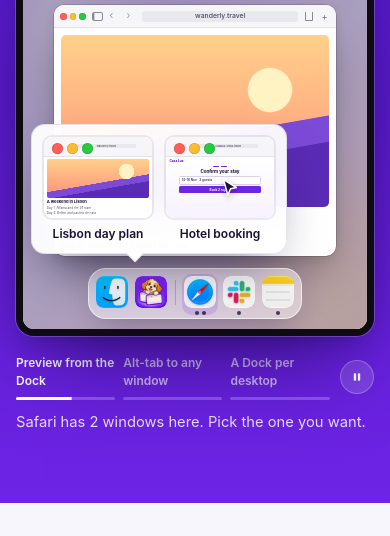
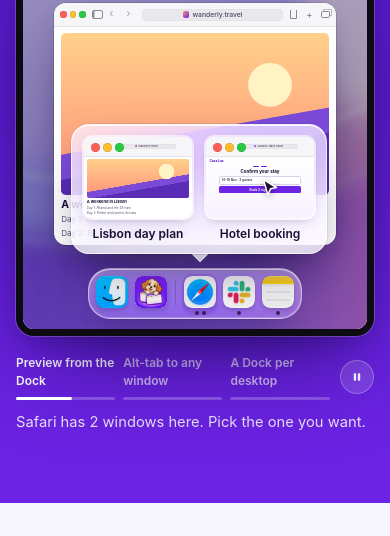
Before and after one commit to KIKOmanasijev/DockWindow, a plain HTML site: page landing/index.html in a window 390 px wide. Shown: the part 877-1413 px from the top of the page. Drawn offline with Linux system fonts and the light colour scheme.

Commit message:
Show the Dock resize pill only for resize intent; refine the landing walkthrough
- Native: pressing or holding an app icon no longer shows the resize pill. It appears only
  while hovering or dragging the Dock's resize edge.
- Landing: centre the Dock preview and its tail on the hovered icon (layout offsets are now
  summed up to the screen), keep windows clear of the Dock, add original macOS-style
  wallpapers, glass Dock/preview/menu bar, layered window shadows, Safari toolbar details,
  and keep the shortcut keys off the switcher tiles on phones.

```diff
--- a/landing/script.js
+++ b/landing/script.js
@@ -31,7 +31,6 @@
   const cam = $("[data-cam]");
   const desk = $("[data-desk]");
   const dock = $("[data-dock]");
-  const dockWrap = dock.parentElement;
   const switcher = $("[data-switcher]");
   const tilesEl = $("[data-tiles]");
   const preview = $("[data-preview]");
@@ -60,12 +59,12 @@
   const initialWindows = () => ({
     1: [
       { id: "s1", app: "safari", view: "trip", title: "Lisbon day plan", url: "wanderly.travel" },
-      { id: "s2", app: "safari", view: "booking", title: "Hotel booking", url: "casaluz-stays.travel" },
+      { id: "s2", app: "safari", view: "booking", title: "Hotel booking", url: "casaluz-stays.travel", fav: "#b48cff" },
       { id: "k1", app: "slack", view: "slack", title: "#lisbon-trip" },
       { id: "n1", app: "notes", view: "notes", title: "Packing list" },
     ],
     2: [
-      { id: "s3", app: "safari", view: "hike", title: "Sunday hike", url: "trailmap.travel" },
+      { id: "s3", app: "safari", view: "hike", title: "Sunday hike", url: "trailmap.travel", fav: "#2bac76" },
       { id: "m1", app: "music", view: "music", title: "Up Next" },
     ],
   });
@@ -136,7 +135,7 @@
   const barMarkup = (w) => w.url
     ? `<span class="win-bar is-safari"><span class="lights"><i></i><i></i><i></i></span>
         <span class="tb tb-side"></span><span class="tb-nav">‹ ›</span>
-        <span class="addr">${w.url}</span><span class="tb tb-share"></span><span class="tb tb-plus">+</span></span>`
+        <span class="addr"><i class="fav" style="--fav:${w.fav || "#ff8f7a"}"></i>${w.url}</span><span class="tb tb-share"></span><span class="tb tb-plus">+</span><span class="tb tb-tabs"></span></span>`
     : `<span class="win-bar"><span class="lights"><i></i><i></i><i></i></span><span class="t">${w.title}</span></span>`;
   const windowInner = (w) => `${barMarkup(w)}<span class="win-body">${VIEWS[w.view]}</span>`;
   const miniMarkup = (w) => `<span class="mini" data-app="${w.app}">${windowInner(w)}</span>`;
@@ -274,17 +273,24 @@
     preview.querySelectorAll(".pv").forEach((pv) => pv.classList.toggle("is-hover", pv.querySelector(`[data-focus="${id}"]`) !== null));
   }
   // Centre over the icon, keep inside the screen, sit just above the Dock. Uses layout
-  // offsets, so entrance transforms cannot skew the position.
+  // offsets summed up to the screen, so entrance transforms cannot skew the position.
+  // An icon's offsetLeft alone is relative to an element inside the Dock, which put the
+  // popover and its tail too far left.
   function placePreview(icon) {
     const width = preview.offsetWidth;
-    const half = width / 2;
-    const room = mac.clientWidth;
-    const center = dockWrap.offsetLeft + icon.offsetLeft + icon.offsetWidth / 2;
-    const left = Math.min(Math.max(center, half + 8), Math.max(half + 8, room - half - 8));
-    const tail = Math.min(Math.max(center - left + half, 22), Math.max(22, width - 22));
+    const room = cam.clientWidth;
+    const center = offsetIn(icon).x + icon.offsetWidth / 2;
+    const left = Math.min(Math.max(center - width / 2, 8), Math.max(8, room - width - 8));
+    const tail = Math.min(Math.max(center - left, 22), Math.max(22, width - 22));
     preview.style.left = `${left}px`;
-    preview.style.bottom = `${Math.max(mac.clientHeight - dockWrap.offsetTop - dock.offsetTop + 14, 0)}px`;
+    preview.style.bottom = `${Math.max(cam.clientHeight - offsetIn(dock).y + 14, 0)}px`;
     preview.style.setProperty("--tail", `${tail}px`);
+  }
+  // Layout position of an element within the screen, ignoring transforms.
+  function offsetIn(el) {
+    let x = 0, y = 0;
+    for (let n = el; n && n !== cam; n = n.offsetParent) { x += n.offsetLeft; y += n.offsetTop; }
+    return { x, y };
   }
   function closePreview() {
     if (state.mode !== "preview") return;
@@ -335,11 +341,8 @@
   // the walkthrough mid-scene and Play resumes from the same moment.
   const point = (el) => {
     if (!el) return;
-    let x = el.offsetWidth / 2;
-    let y = el.offsetHeight / 2;
-    for (let n = el; n && n !== cam; n = n.offsetParent) { x += n.offsetLeft; y += n.offsetTop; }
-    if (preview.contains(el)) x -= preview.offsetWidth / 2; // offsets ignore its translateX(-50%)
-    pointer.style.transform = `translate(${x}px, ${y}px)`;
+    const { x, y } = offsetIn(el);
+    pointer.style.transform = `translate(${x + el.offsetWidth / 2}px, ${y + el.offsetHeight / 2}px)`;
   };
   function press() {
     pointer.classList.remove("press");
--- a/landing/styles.css
+++ b/landing/styles.css
@@ -219,10 +219,9 @@ html:not(.js) .tour { display: none; }
   border-radius: 18px;
   border: 7px solid #0e0c13;
   box-shadow: 0 0 0 1px rgba(255, 255, 255, .2), 0 40px 90px -30px rgba(20, 4, 60, .7), 0 12px 30px -12px rgba(20, 4, 60, .4);
-  background:
-    radial-gradient(60% 80% at 12% 18%, #efe6ff 0%, rgba(239, 230, 255, 0) 60%),
-    radial-gradient(60% 70% at 92% 92%, #ffe3d1 0%, rgba(255, 227, 209, 0) 60%),
-    linear-gradient(140deg, #c9b3ff 0%, #ebe0ff 50%, #ffd9e6 100%);
+  background: #c9b8ff url("assets/wallpaper-1.svg") center / cover;
+  /* Dock icon size; windows keep clear of the Dock based on it. */
+  --dock-ic: clamp(32px, 3.6vw, 46px);
   overflow: hidden;
   color: var(--ink);
 }
@@ -234,8 +233,9 @@ html:not(.js) .tour { display: none; }
   padding: 0 .75rem 0 .9rem;
   font-family: var(--font); font-size: .72rem; font-weight: 500; letter-spacing: -.005em;
   color: rgba(0, 0, 0, .86);
-  background: rgba(255, 255, 255, .42);
-  -webkit-backdrop-filter: blur(24px) saturate(1.6); backdrop-filter: blur(24px) saturate(1.6);
+  background: rgba(255, 255, 255, .3);
+  -webkit-backdrop-filter: blur(30px) saturate(1.8); backdrop-filter: blur(30px) saturate(1.8);
+  box-shadow: inset 0 -.5px 0 rgba(255, 255, 255, .35);
   white-space: nowrap;
 }
 .menubar-left { display: flex; align-items: center; gap: 1.05rem; min-width: 0; overflow: hidden; }
@@ -278,17 +278,9 @@ html:not(.js) .tour { display: none; }
 /* Each desktop has its own wallpaper and slides in like macOS Spaces. */
 .desk {
   position: absolute; inset: 0;
-  background:
-    radial-gradient(60% 80% at 12% 18%, #efe6ff 0%, rgba(239, 230, 255, 0) 60%),
-    radial-gradient(60% 70% at 92% 92%, #ffe3d1 0%, rgba(255, 227, 209, 0) 60%),
-    linear-gradient(140deg, #c9b3ff 0%, #ebe0ff 50%, #ffd9e6 100%);
+  background: #c9b8ff url("assets/wallpaper-1.svg") center / cover;
 }
-.desk[data-wall="2"] {
-  background:
-    radial-gradient(60% 80% at 85% 15%, #e3fbf1 0%, rgba(227, 251, 241, 0) 60%),
-    radial-gradient(60% 70% at 10% 95%, #fff1c9 0%, rgba(255, 241, 201, 0) 60%),
-    linear-gradient(150deg, #9fe3cf 0%, #d6f3ea 50%, #bfe0ff 100%);
-}
+.desk[data-wall="2"] { background: #bfe8e6 url("assets/wallpaper-2.svg") center / cover; }
 .desk.slide-in { animation: slide-in .6s cubic-bezier(.65, 0, .35, 1); }
 .desk-ghost { pointer-events: none; animation: slide-out .6s cubic-bezier(.65, 0, .35, 1) forwards; }
 
@@ -313,11 +305,13 @@ html:not(.js) .tour { display: none; }
 
 .win {
   position: absolute;
-  left: 9%; top: calc(24px + 4%); width: 82%; height: calc(76% - 24px);
+  /* The bottom keeps a clear gap above the Dock (its icon plus chrome), as a window
+     placed by macOS would, instead of running into it. */
+  left: 9%; top: calc(24px + 3.5%); width: 82%; bottom: calc(var(--dock-ic) + 52px);
   display: flex; flex-direction: column;
   background: #fff;
-  border-radius: 10px;
-  box-shadow: 0 0 0 .5px rgba(0, 0, 0, .28), 0 22px 44px -12px rgba(0, 0, 0, .38), 0 4px 12px rgba(0, 0, 0, .08);
+  border-radius: 12px;
+  box-shadow: 0 0 0 .5px rgba(0, 0, 0, .24), 0 30px 60px -14px rgba(16, 6, 46, .48), 0 10px 22px -8px rgba(16, 6, 46, .22);
   overflow: hidden;
   transition: opacity .3s ease, visibility .3s;
 }
@@ -342,11 +336,13 @@ html:not(.js) .tour { display: none; }
 .tb { flex: none; display: grid; place-items: center; width: 1.2em; height: 1em; color: #6e6a78; font-weight: 400; font-size: 1.15em; }
 .tb-side { border: 1.5px solid #8a8694; border-radius: .22em; box-shadow: inset .35em 0 0 -.2em #8a8694; }
 .tb-nav { flex: none; letter-spacing: .5em; color: #8a8694; font-size: 1.3em; font-weight: 300; }
+.tb-tabs { width: .95em; height: .8em; border: 1.5px solid #8a8694; border-radius: .18em; box-shadow: .22em -.22em 0 -.06em #f6f5f8, .22em -.22em 0 0 #8a8694; }
+.fav { flex: none; display: inline-block; width: 1em; height: 1em; margin-right: .45em; vertical-align: -.15em; border-radius: .25em; background: linear-gradient(135deg, var(--fav, #ff8f7a), #6e24e6); }
 .tb-share { width: .85em; height: .95em; border: 1.5px solid #8a8694; border-top: 0; border-radius: 0 0 .15em .15em; }
 .addr {
   flex: 0 1 58%; margin: 0 auto;
-  padding: .32em .7em; border-radius: .5em;
-  background: rgba(26, 16, 51, .06);
+  padding: .32em .7em; border-radius: .65em;
+  background: rgba(26, 16, 51, .055); box-shadow: inset 0 0 0 .5px rgba(26, 16, 51, .06);
   font-size: .85em; font-weight: 500; color: #4d4566; text-align: center;
   white-space: nowrap; overflow: hidden; text-overflow: ellipsis;
 }
@@ -414,11 +410,13 @@ html:not(.js) .tour { display: none; }
   pointer-events: auto;
   display: flex; align-items: flex-end; gap: 4px;
   padding: 6px 7px 4px;
-  background: rgba(255, 255, 255, .5);
-  -webkit-backdrop-filter: blur(18px) saturate(1.4); backdrop-filter: blur(18px) saturate(1.4);
-  border: 1px solid rgba(255, 255, 255, .65);
-  border-radius: 18px;
-  box-shadow: 0 12px 30px -12px rgba(26, 16, 51, .4);
+  /* Glass: a bright rim, a lit top edge and the wallpaper blurred through it. */
+  background: linear-gradient(rgba(255, 255, 255, .42), rgba(255, 255, 255, .22));
+  -webkit-backdrop-filter: blur(24px) saturate(1.9); backdrop-filter: blur(24px) saturate(1.9);
+  border: 1px solid rgba(255, 255, 255, .55);
+  border-radius: 22px;
+  box-shadow: inset 0 1px 0 rgba(255, 255, 255, .8), inset 0 -1px 1px rgba(255, 255, 255, .25),
+    0 0 0 .5px rgba(16, 6, 46, .12), 0 18px 40px -14px rgba(16, 6, 46, .5);
 }
 .dock-sep { width: 1px; align-self: stretch; margin: 6px 3px 10px; background: rgba(26, 16, 51, .2); }
 .dock-btn {
@@ -428,7 +426,7 @@ html:not(.js) .tour { display: none; }
   border-radius: 10px;
   transition: background-color .16s ease;
 }
-.dock-btn .ic { width: clamp(32px, 3.6vw, 46px); height: clamp(32px, 3.6vw, 46px); border-radius: 22%; transition: transform .16s var(--ease); }
+.dock-btn .ic { width: var(--dock-ic); height: var(--dock-ic); border-radius: 22%; transition: transform .16s var(--ease); filter: drop-shadow(0 2px 2.5px rgba(16, 6, 46, .22)); }
 .dock-btn:hover .ic { transform: translateY(-2px); }
 .dock-btn:active .ic { transform: translateY(1px); }
 .dock-btn.is-open { background: rgba(110, 36, 230, .16); }
@@ -472,27 +470,31 @@ html:not(.js) .tour { display: none; }
 .preview {
   position: absolute; z-index: 8;
   bottom: calc(10px + 74px);
-  transform: translateX(-50%);
-  transform-origin: 50% 100%;
+  width: max-content;
+  transform-origin: var(--tail, 50%) 100%;
   display: flex; gap: 10px;
   padding: 10px;
-  background: rgba(255, 255, 255, .94);
-  -webkit-backdrop-filter: blur(18px); backdrop-filter: blur(18px);
-  border: 1px solid rgba(26, 16, 51, .1); border-radius: 14px;
-  box-shadow: 0 24px 50px -18px rgba(26, 16, 51, .5);
+  background: rgba(255, 255, 255, .7);
+  -webkit-backdrop-filter: blur(30px) saturate(1.9); backdrop-filter: blur(30px) saturate(1.9);
+  border: 1px solid rgba(255, 255, 255, .7); border-radius: 18px;
+  box-shadow: inset 0 1px 0 rgba(255, 255, 255, .9), 0 0 0 .5px rgba(16, 6, 46, .14), 0 26px 54px -18px rgba(16, 6, 46, .55);
   animation: rise .22s var(--ease);
   max-width: calc(100% - 16px);
 }
 .preview::after {
   content: ""; position: absolute; left: var(--tail, 50%); bottom: -7px;
   width: 12px; height: 12px; margin-left: -6px;
-  background: #fff; border: solid rgba(26, 16, 51, .1); border-width: 0 1px 1px 0;
+  background: rgba(255, 255, 255, .7); border: solid rgba(255, 255, 255, .7); border-width: 0 1px 1px 0;
+  -webkit-backdrop-filter: blur(30px) saturate(1.9); backdrop-filter: blur(30px) saturate(1.9);
+  /* Only the half below the popover, so the translucent body is not doubled up. */
+  clip-path: polygon(100% 0, 100% 100%, 0 100%);
   transform: rotate(45deg);
 }
 .pv { position: relative; display: grid; gap: 5px; min-width: 0; flex: 1 1 0; width: clamp(112px, 14vw, 168px); }
 .pv-shot {
   position: relative; display: block; width: 100%; padding: 0;
-  border: 2px solid rgba(26, 16, 51, .08); border-radius: 10px;
+  border: 2px solid rgba(255, 255, 255, .6); border-radius: 10px;
+  box-shadow: 0 4px 12px -6px rgba(16, 6, 46, .35);
   transition: border-color .15s ease, transform .2s var(--ease);
 }
 /* The pointer resting on a preview: outlined and lifted, before the click. */
@@ -501,8 +503,8 @@ html:not(.js) .tour { display: none; }
 .pv-shot .mini { border-radius: 8px; }
 .pv-shot .mini .win-bar { height: 20px; }
 .pv-shot .mini .lights { visibility: hidden; }
-.pv-lights { position: absolute; top: 8px; left: 10px; display: flex; gap: 4px; z-index: 1; }
-.pv-lights i { width: 11px; height: 11px; border-radius: 50%; background: #ff5f57; box-shadow: inset 0 0 0 .5px rgba(0, 0, 0, .2); }
+.pv-lights { position: absolute; top: 8px; left: 9px; display: flex; gap: 3px; z-index: 1; }
+.pv-lights i { width: 9px; height: 9px; border-radius: 50%; background: #ff5f57; box-shadow: inset 0 0 0 .5px rgba(0, 0, 0, .2); }
 .pv-lights i:nth-child(2) { background: #febc2e; }
 .pv-lights i:nth-child(3) { background: #28c840; }
 .pv-name { text-align: center; font-size: .75rem; font-weight: 600; white-space: nowrap; overflow: hidden; text-overflow: ellipsis; }
@@ -793,7 +795,7 @@ html:not(.js) .tour { display: none; }
 @keyframes press { 50% { transform: scale(.82); } }
 @keyframes settle { from { opacity: 0; transform: translateY(12px); } }
 @keyframes pop-in { from { opacity: 0; transform: scale(.94); } }
-@keyframes rise { from { opacity: 0; transform: translate(-50%, 10px) scale(.96); } }
+@keyframes rise { from { opacity: 0; transform: translateY(10px) scale(.96); } }
 @keyframes slide-in { from { transform: translateX(calc(var(--dir, 1) * 100%)); } }
 @keyframes slide-out { to { transform: translateX(calc(var(--dir, 1) * -100%)); } }
 @keyframes swipe-arrow { from { opacity: 0; transform: translateX(calc(var(--dir, 1) * 18px)) scaleX(var(--dir, 1)); } }
@@ -843,6 +845,9 @@ html:not(.js) .tour { display: none; }
   .vs td svg { width: 22px; height: 22px; }
   .native-note { padding: 1rem; }
   .menubar-menus { display: none; }
+  /* The switcher fills a phone screen; show compact keys over the menu bar instead. */
+  .keys { top: 2px; z-index: 11; gap: .25rem; padding: .1rem .4rem; font-size: .66rem; border-radius: 7px; }
+  .keys kbd { padding: 0 .3rem; border-radius: 4px; }
 }
 @media (max-width: 380px) {
   .btn { width: 100%; }
```
Also changed, not shown: landing/assets/wallpaper-1.svg (added), landing/assets/wallpaper-2.svg (added), 1 other file.
